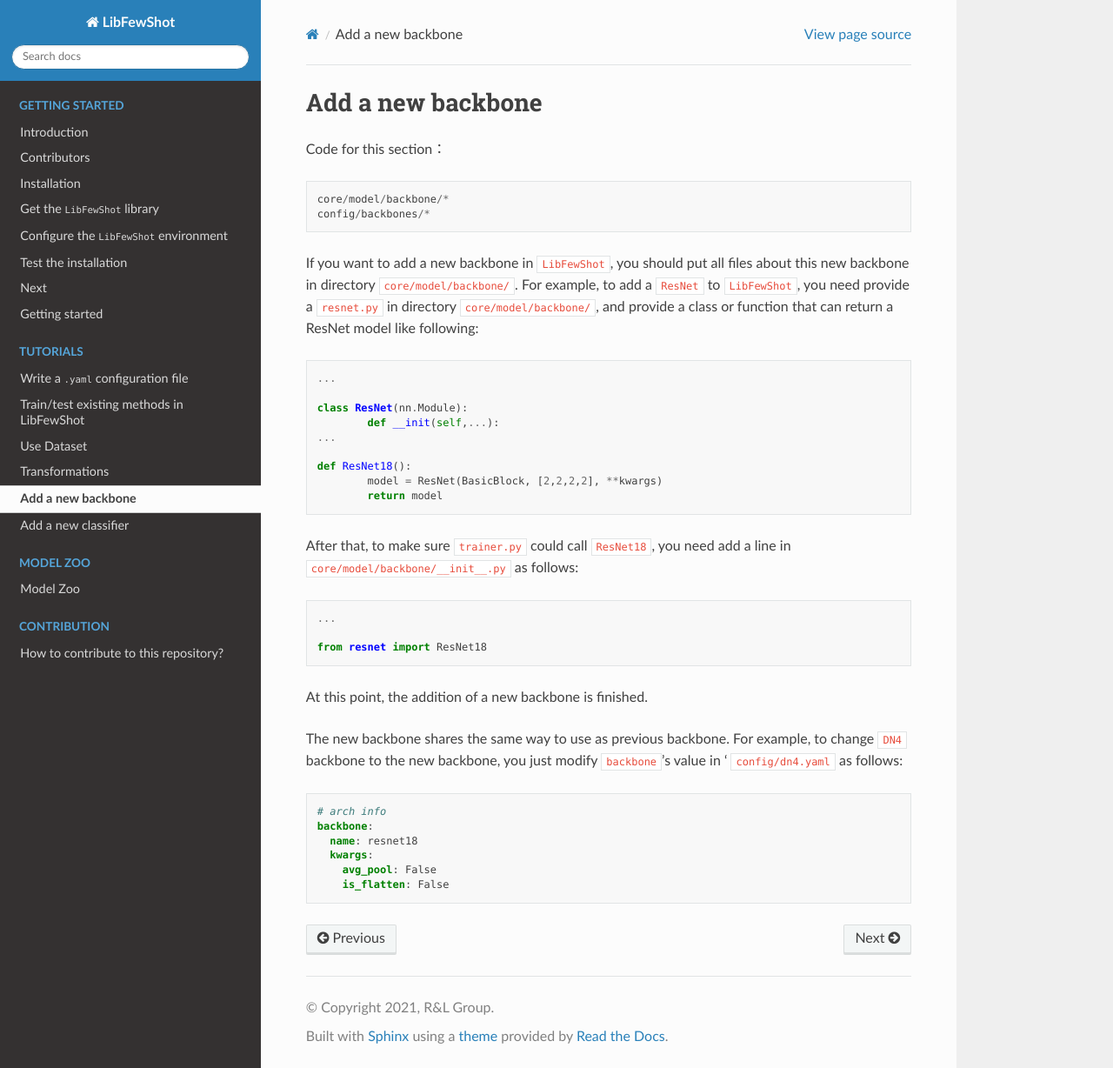
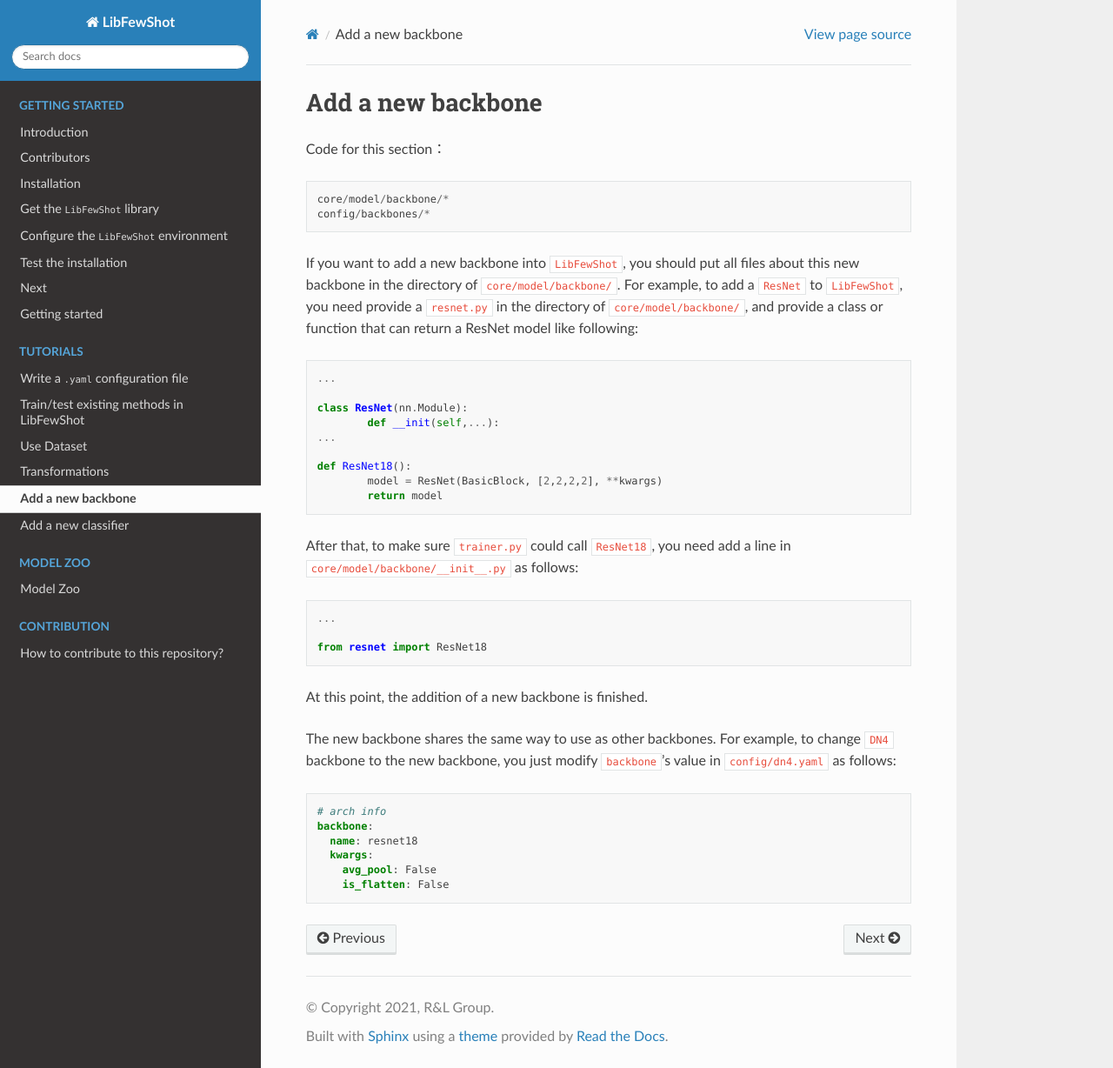
Before and after one commit to RL-VIG/LibFewShot, a Sphinx documentation site: the page built from docs/tutorials/t4-add_a_new_backbone.md, in a window 1280 px wide and 1228 px high. Shown: the whole window at 87% size. Built offline with Sphinx 7.4.7 and the Read the Docs theme 2.0.0, drawn with Linux system fonts in a browser that asks for light colours.

Commit message:
Make a bit modifications

````diff
--- a/docs/tutorials/t4-add_a_new_backbone.md
+++ b/docs/tutorials/t4-add_a_new_backbone.md
@@ -6,7 +6,7 @@ core/model/backbone/*
 config/backbones/*
 ```
 
-If you want to add a new backbone in `LibFewShot`, you should put all files about this new backbone in directory `core/model/backbone/`. For example, to add a `ResNet` to `LibFewShot`, you need provide a `resnet.py` in directory `core/model/backbone/`, and provide a class or function that can return a ResNet model like following:
+If you want to add a new backbone into `LibFewShot`, you should put all files about this new backbone in the directory of `core/model/backbone/`. For example, to add a `ResNet` to `LibFewShot`, you need provide a `resnet.py` in the directory of `core/model/backbone/`, and provide a class or function that can return a ResNet model like following:
 
 ```python
 ...
@@ -30,7 +30,7 @@ from resnet import ResNet18
 
 At this point, the addition of a new backbone is finished.
 
-The new backbone shares the same way to use as previous backbone. For example, to change `DN4` backbone to the new backbone, you just modify `backbone`'s value in ' `config/dn4.yaml` as follows:
+The new backbone shares the same way to use as other backbones. For example, to change `DN4` backbone to the new backbone, you just modify `backbone`'s value in `config/dn4.yaml` as follows:
 
 ```yaml
 # arch info
````
